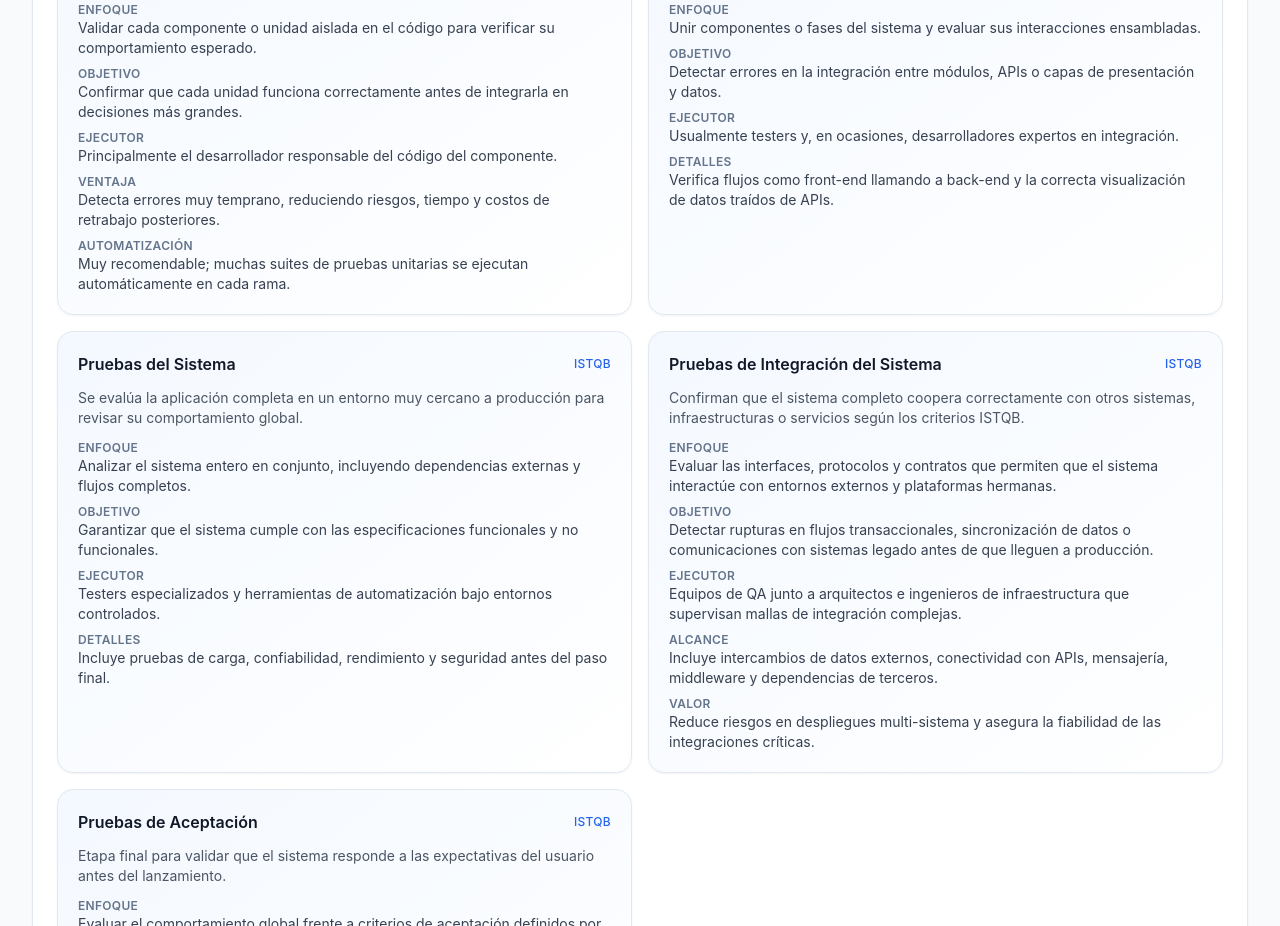
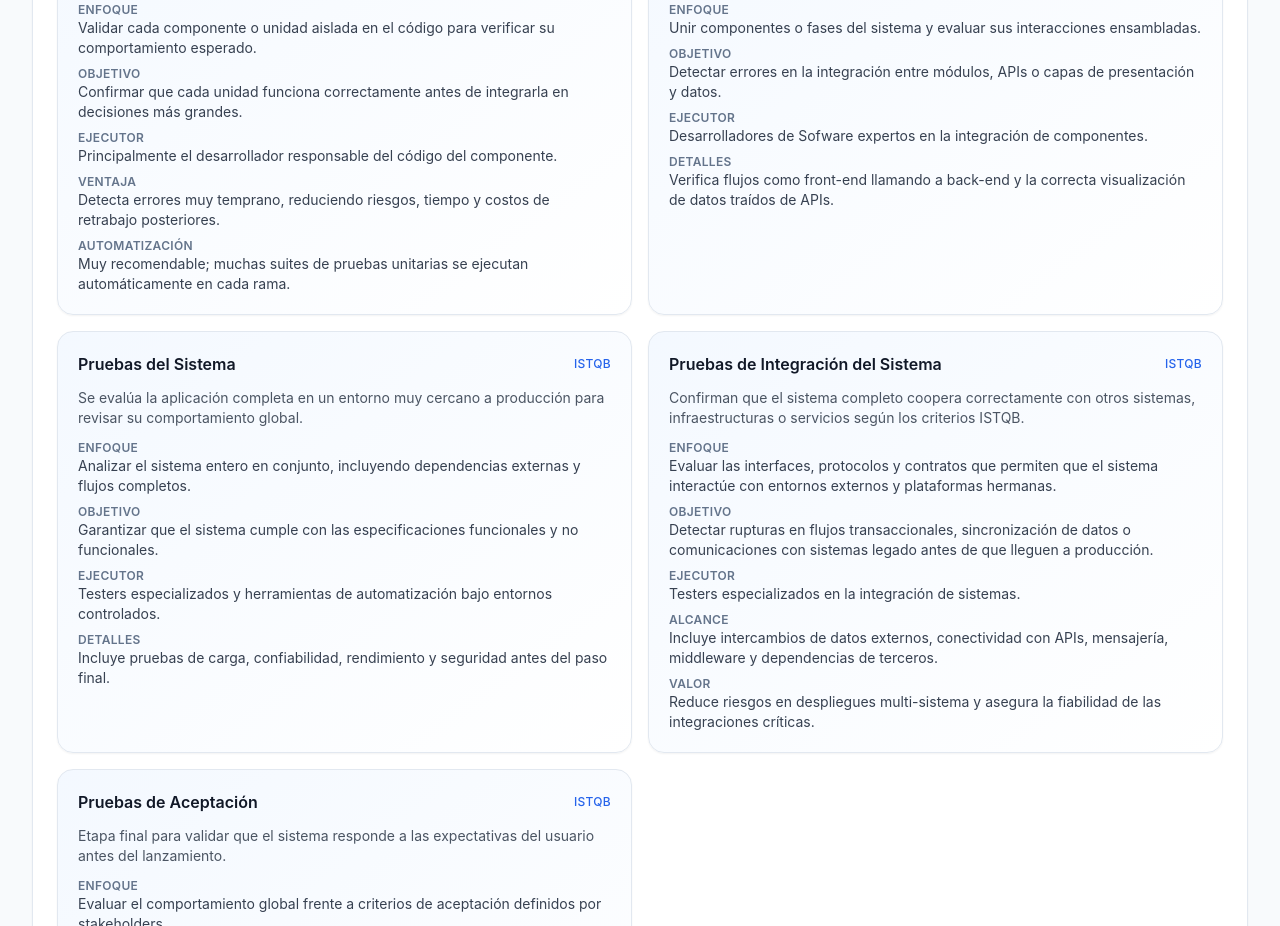
Before and after one commit to julianrodriguez-Sofka/SOLID, a React (Vite) app in the folder solid-web/: page / in a window 1280 px wide. Shown: the part 2700-3626 px from the top of the page. Built offline with nearby package versions, Linux system fonts and the light colour scheme.

Commit message:
Fix Lvl tests

```diff
--- a/solid-web/src/components/TestingLevelsSection.jsx
+++ b/solid-web/src/components/TestingLevelsSection.jsx
@@ -43,7 +43,7 @@ const testingLevels = [
       },
       {
         label: 'Ejecutor',
-        text: 'Usualmente testers y, en ocasiones, desarrolladores expertos en integración.',
+        text: 'Desarrolladores de Sofware expertos en la integración de componentes.',
       },
       {
         label: 'Detalles',
@@ -91,7 +91,7 @@ const testingLevels = [
       },
       {
         label: 'Ejecutor',
-        text: 'Equipos de QA junto a arquitectos e ingenieros de infraestructura que supervisan mallas de integración complejas.',
+        text: 'Testers especializados en la integración de sistemas.',
       },
       {
         label: 'Alcance',
```
